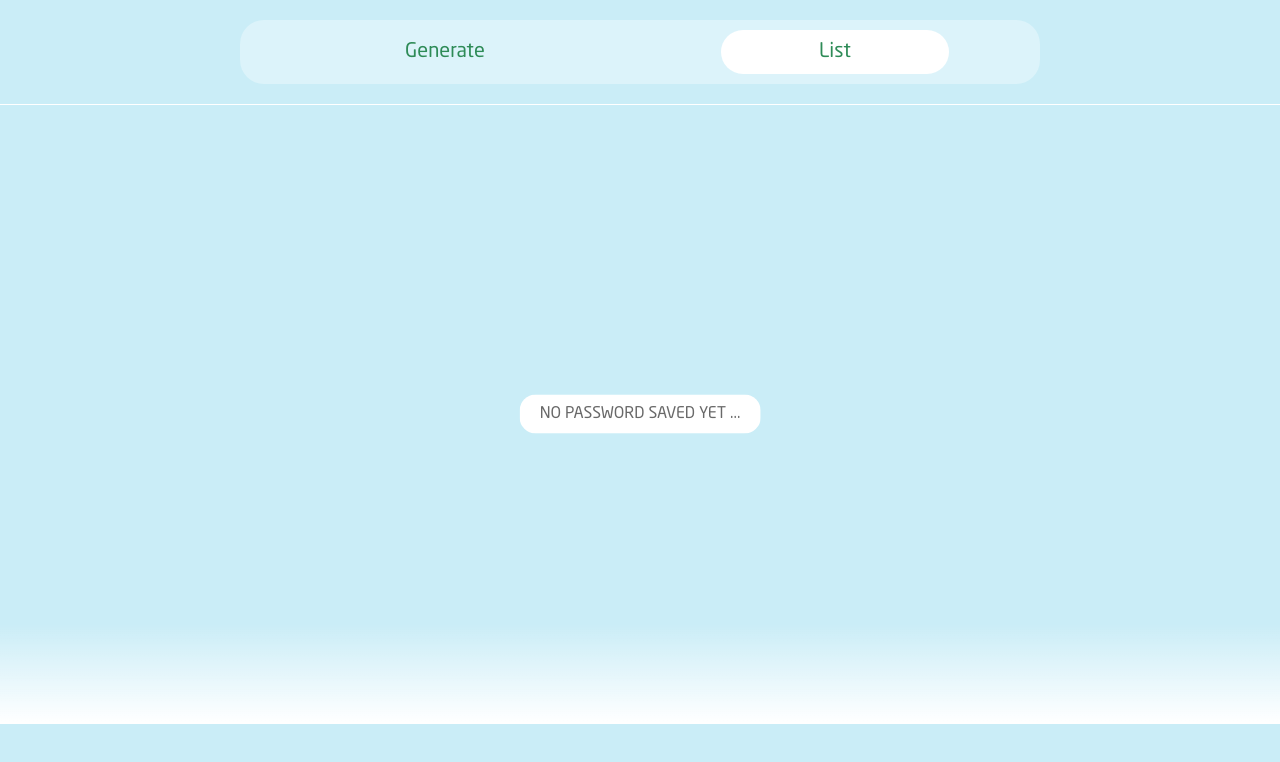
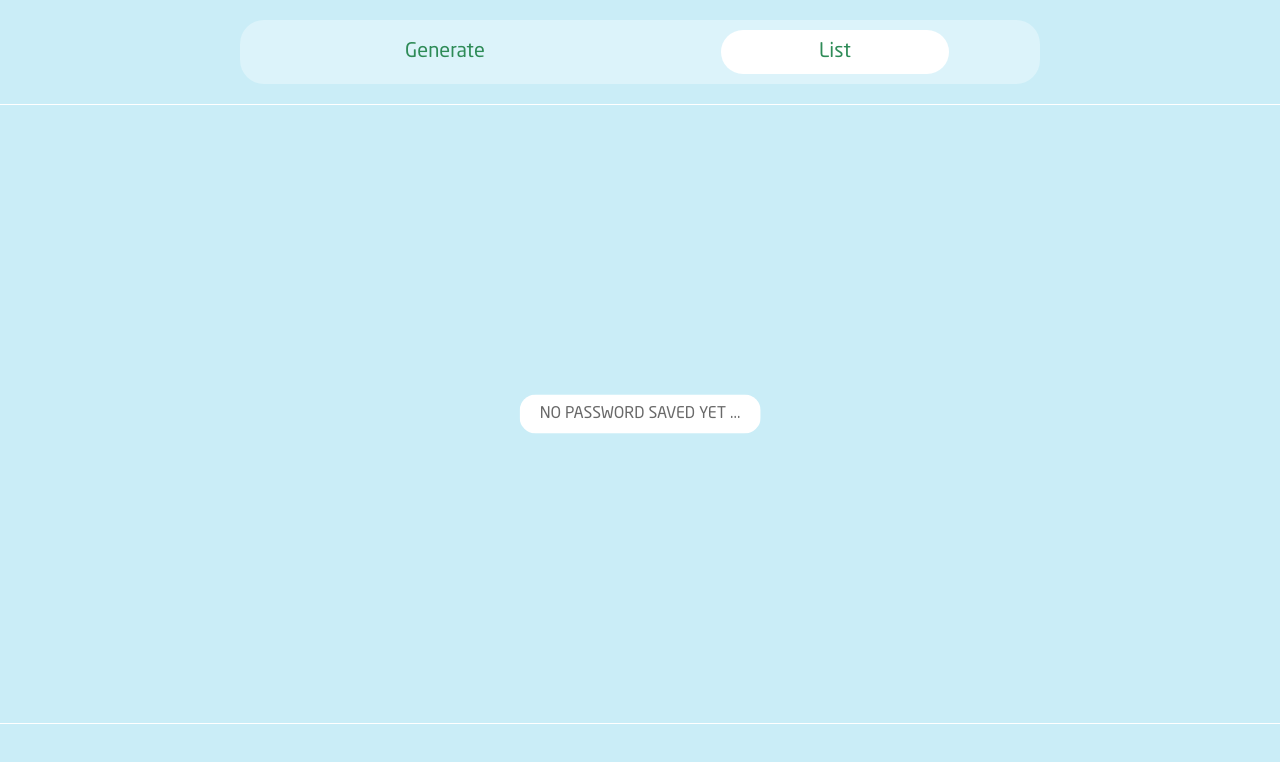
Before and after one commit to Jadenyoky/password-random, a Next.js app: page /password in a window 1280 px wide. Shown: the top 762 px of the page. Built offline with nearby package versions, Linux system fonts and the light colour scheme.

Commit message:
test new shadow

```diff
--- a/app/globals.css
+++ b/app/globals.css
@@ -419,14 +419,13 @@ a {
   position: relative;
 }
 
-.list::after {
-  content: '';
+.shadow {
   position: fixed;
   bottom: 27px;
   transform: translate(0, -50%);
   width: 100%;
   height: 100px;
-  background: linear-gradient(180deg, hsla(0, 0%, 100%, 0) 0, #fff);
+  background: linear-gradient(180deg, hsla(0, 0%, 10%, 0) 0, #fff);
   z-index: 10;
 }
 
--- a/app/password/page.jsx
+++ b/app/password/page.jsx
@@ -111,6 +111,9 @@ export default function PasswordSaving() {
 
       {mode ? (
         <div className="list">
+          {loading && res.length > 2 ? (
+            <div className="shadow animate__animated animate__fadeIn"></div>
+          ) : null}
           {loading && res.length > 0 ? (
             res.map((e, k) => {
               return (
@@ -273,6 +276,9 @@ export default function PasswordSaving() {
         </div>
       ) : (
         <div className="list">
+          {loading && saved.length > 2 ? (
+            <div className="shadow animate__animated animate__fadeIn"></div>
+          ) : null}
           {loading && saved.length > 0 ? (
             saved.map((e, k) => {
               return (
```
